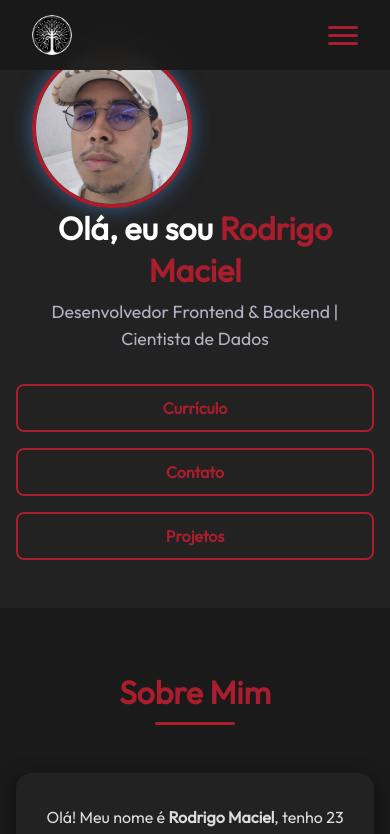
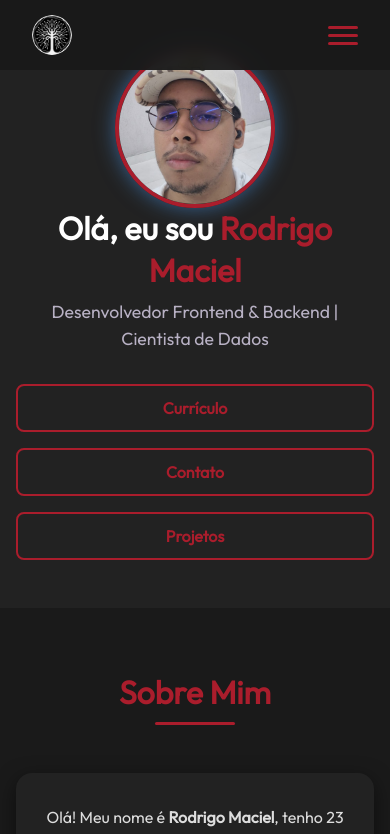
Before and after one commit to ZaraTakion/ZaraTakion.github.io, a React (Vite) app: page / in a window 390 px wide. Shown: the top 834 px of the page. Built offline with nearby package versions, Linux system fonts and the light colour scheme; the HTML template or start-up script is replaced by a standard one.

Commit message:
Atualização: novo design moderno e responsivo das seções

```diff
--- a/src/Components/Hero/Hero.css
+++ b/src/Components/Hero/Hero.css
@@ -76,6 +76,6 @@
     width: 100%;
   }
   .hero-img {
-    margin: auto 1rem;
+    margin: auto;
   }
 }
```
